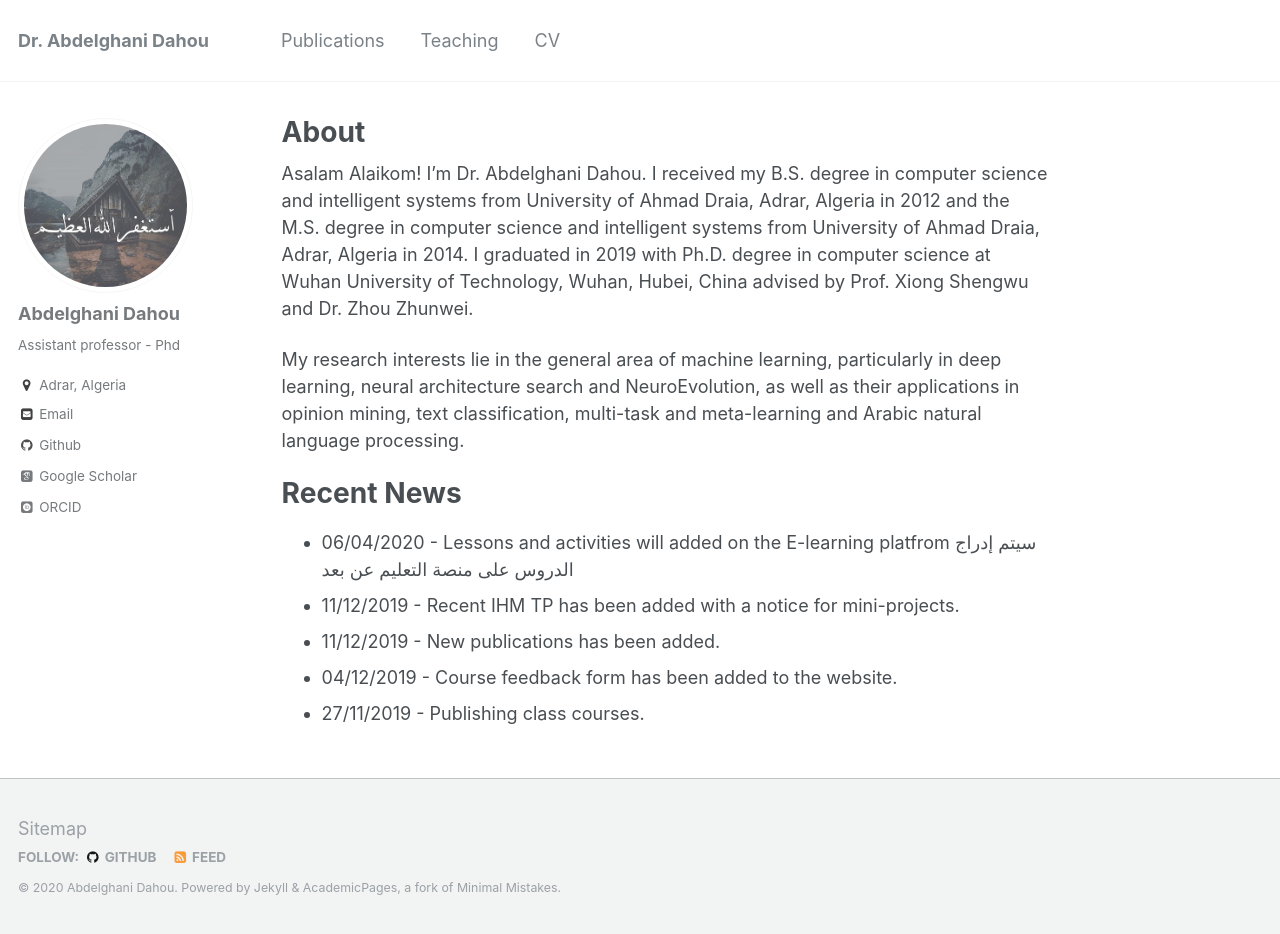
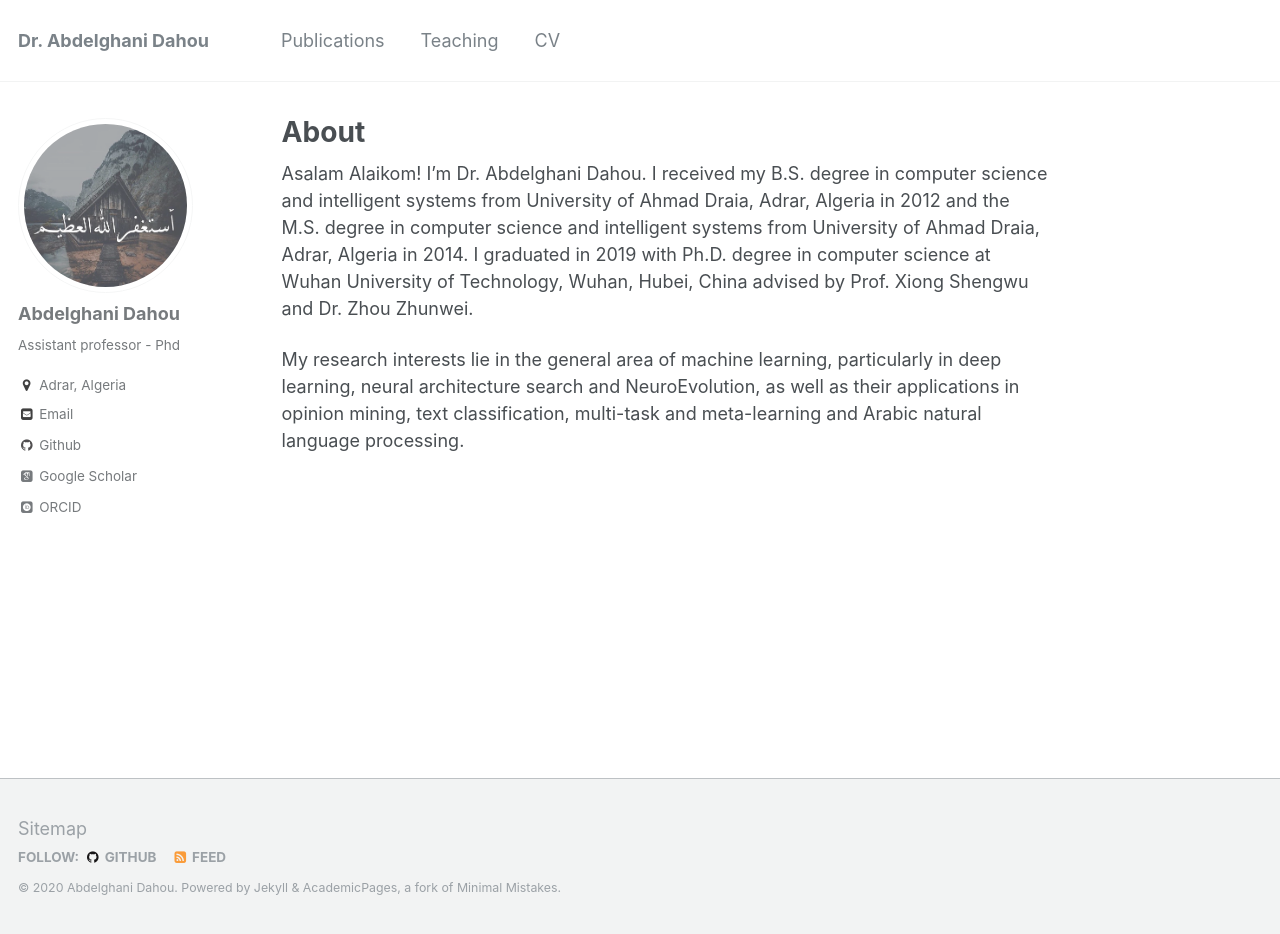
Before and after one commit to dr-dahou-adrar/dr-dahou-adrar.github.io, a Jekyll site: the page built from _pages/about.md, in a window 1280 px wide and 934 px high. Built offline with Jekyll 4.4.1, drawn with Linux system fonts in a browser that asks for light colours; some web fonts are replaced.

Commit message:
Update about.md

```diff
--- a/_pages/about.md
+++ b/_pages/about.md
@@ -11,14 +11,3 @@ redirect_from:
 Asalam Alaikom! I’m Dr. Abdelghani Dahou. I received my B.S. degree in computer science and intelligent systems from University of Ahmad Draia, Adrar, Algeria in 2012 and the M.S. degree in computer science and intelligent systems from University of Ahmad Draia, Adrar, Algeria in 2014. I graduated in 2019 with Ph.D. degree in computer science at Wuhan University of Technology, Wuhan, Hubei, China advised by Prof. Xiong Shengwu and Dr. Zhou Zhunwei.
 
 My research interests lie in the general area of machine learning, particularly in deep learning, neural architecture search and NeuroEvolution, as well as their applications in opinion mining, text classification, multi-task and meta-learning and Arabic natural language processing.
-
-
-
-
-Recent News
-======
-* 06/04/2020 - Lessons and activities will added on the E-learning platfrom سيتم إدراج الدروس على منصة التعليم عن بعد
-* 11/12/2019 - Recent IHM TP has been added with a notice for mini-projects.
-* 11/12/2019 - New publications has been added.
-* 04/12/2019 - Course feedback form has been added to the website.
-* 27/11/2019 - Publishing class courses.
```
